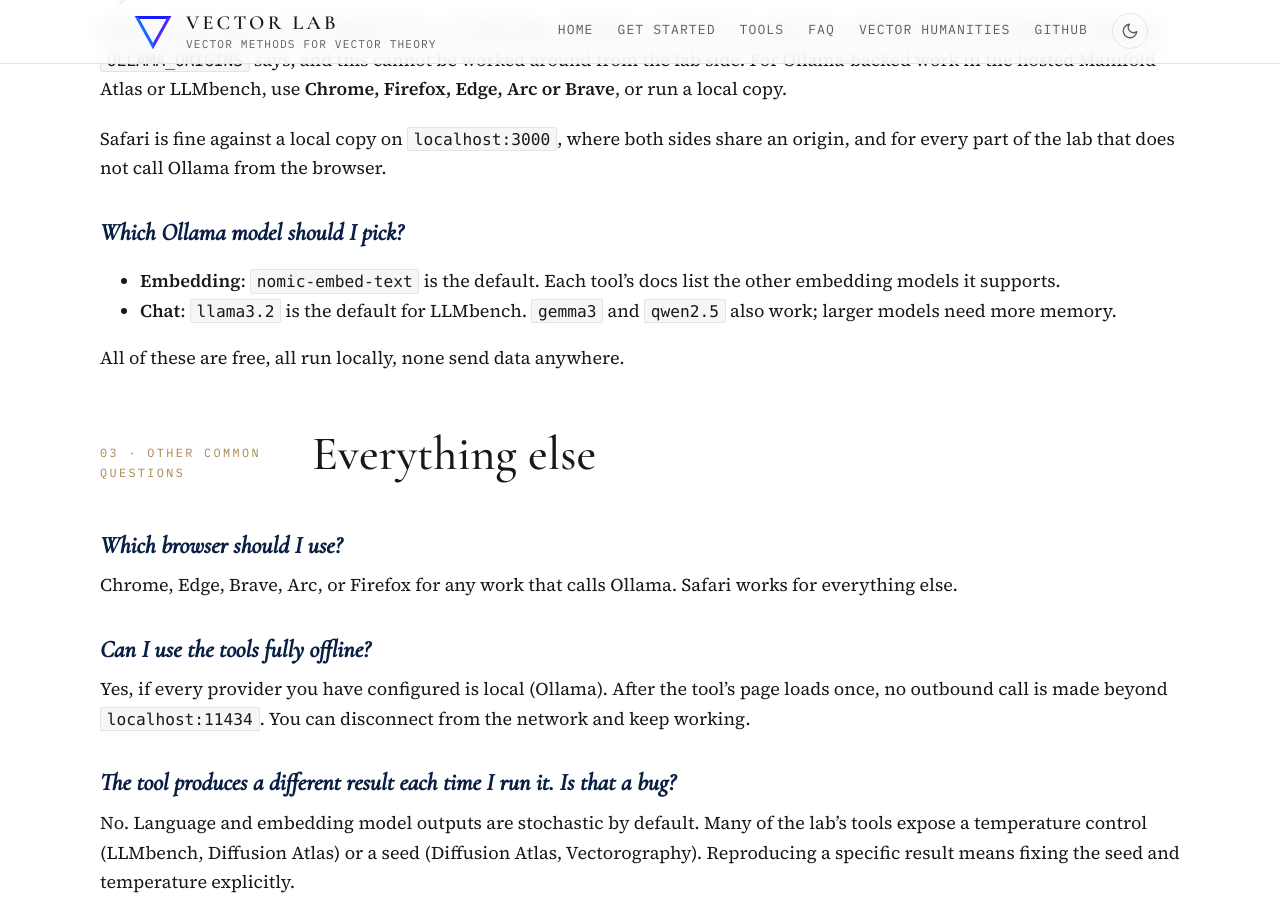
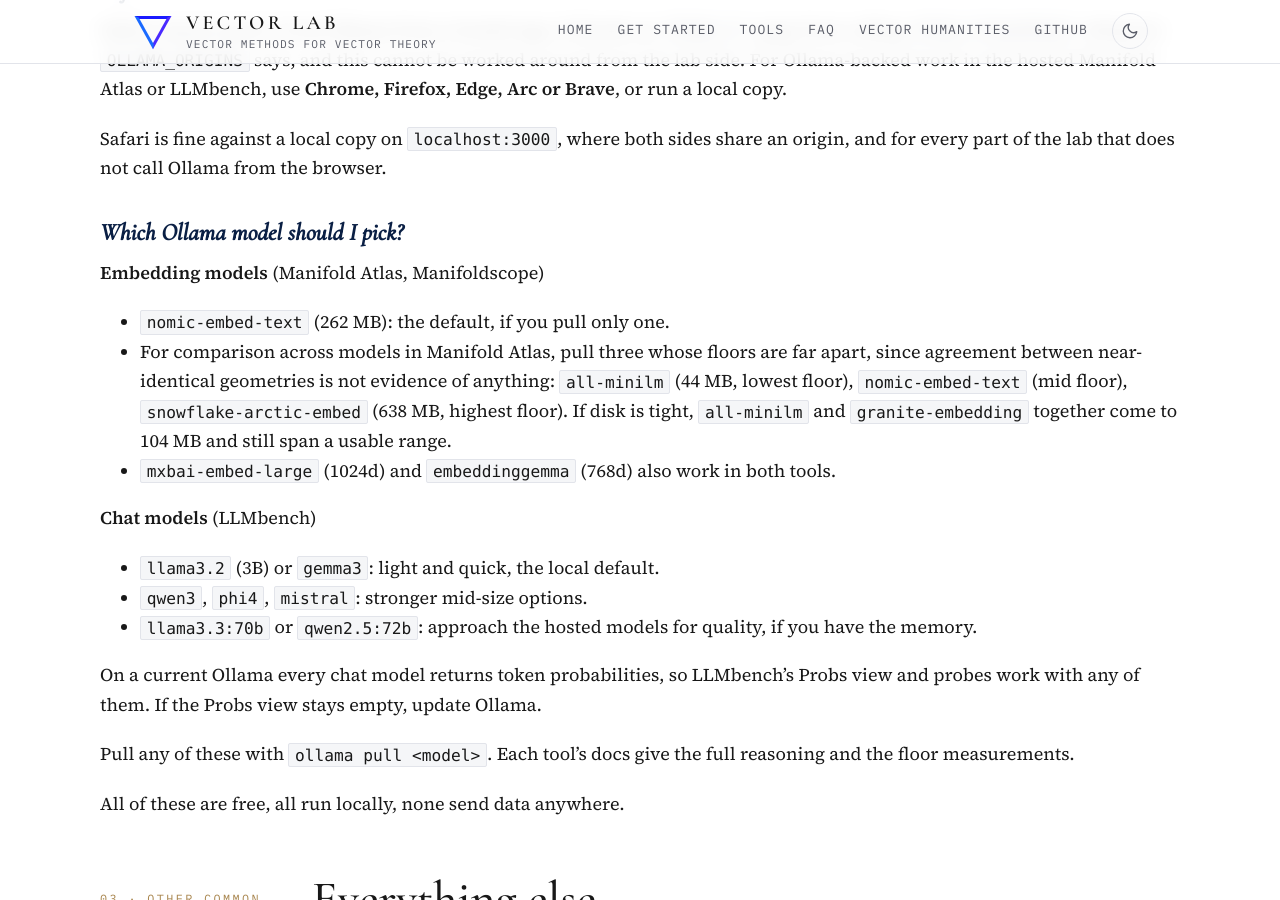
Before and after one commit to vector-lab-tools/vector-lab-tools.github.io, a Jekyll site: the page built from faq.md, in a window 1280 px wide and 900 px high, scrolled down 3851 px. Built offline with Jekyll 4.4.1, drawn with Linux system fonts in a browser that asks for light colours.

Commit message:
FAQ: recommended Ollama models, taken from the tools' own docs
Embedding: nomic-embed-text as the single default; for Manifold Atlas comparisons, three models with floors far apart (all-minilm, nomic-embed-text, snowflake-arctic-embed), as Manifold Atlas recommends; mxbai-embed-large and embeddinggemma as Manifoldscope lists. Chat: LLMbench's three tiers, light, mid-size and large.

```diff
--- a/faq.md
+++ b/faq.md
@@ -159,8 +159,21 @@ Safari is fine against a local copy on `localhost:3000`, where both sides share
 
 ### Which Ollama model should I pick?
 
-- **Embedding**: `nomic-embed-text` is the default. Each tool's docs list the other embedding models it supports.
-- **Chat**: `llama3.2` is the default for LLMbench. `gemma3` and `qwen2.5` also work; larger models need more memory.
+**Embedding models** (Manifold Atlas, Manifoldscope)
+
+- `nomic-embed-text` (262 MB): the default, if you pull only one.
+- For comparison across models in Manifold Atlas, pull three whose floors are far apart, since agreement between near-identical geometries is not evidence of anything: `all-minilm` (44 MB, lowest floor), `nomic-embed-text` (mid floor), `snowflake-arctic-embed` (638 MB, highest floor). If disk is tight, `all-minilm` and `granite-embedding` together come to 104 MB and still span a usable range.
+- `mxbai-embed-large` (1024d) and `embeddinggemma` (768d) also work in both tools.
+
+**Chat models** (LLMbench)
+
+- `llama3.2` (3B) or `gemma3`: light and quick, the local default.
+- `qwen3`, `phi4`, `mistral`: stronger mid-size options.
+- `llama3.3:70b` or `qwen2.5:72b`: approach the hosted models for quality, if you have the memory.
+
+On a current Ollama every chat model returns token probabilities, so LLMbench's Probs view and probes work with any of them. If the Probs view stays empty, update Ollama.
+
+Pull any of these with `ollama pull <model>`. Each tool's docs give the full reasoning and the floor measurements.
 
 All of these are free, all run locally, none send data anywhere.
 
```
